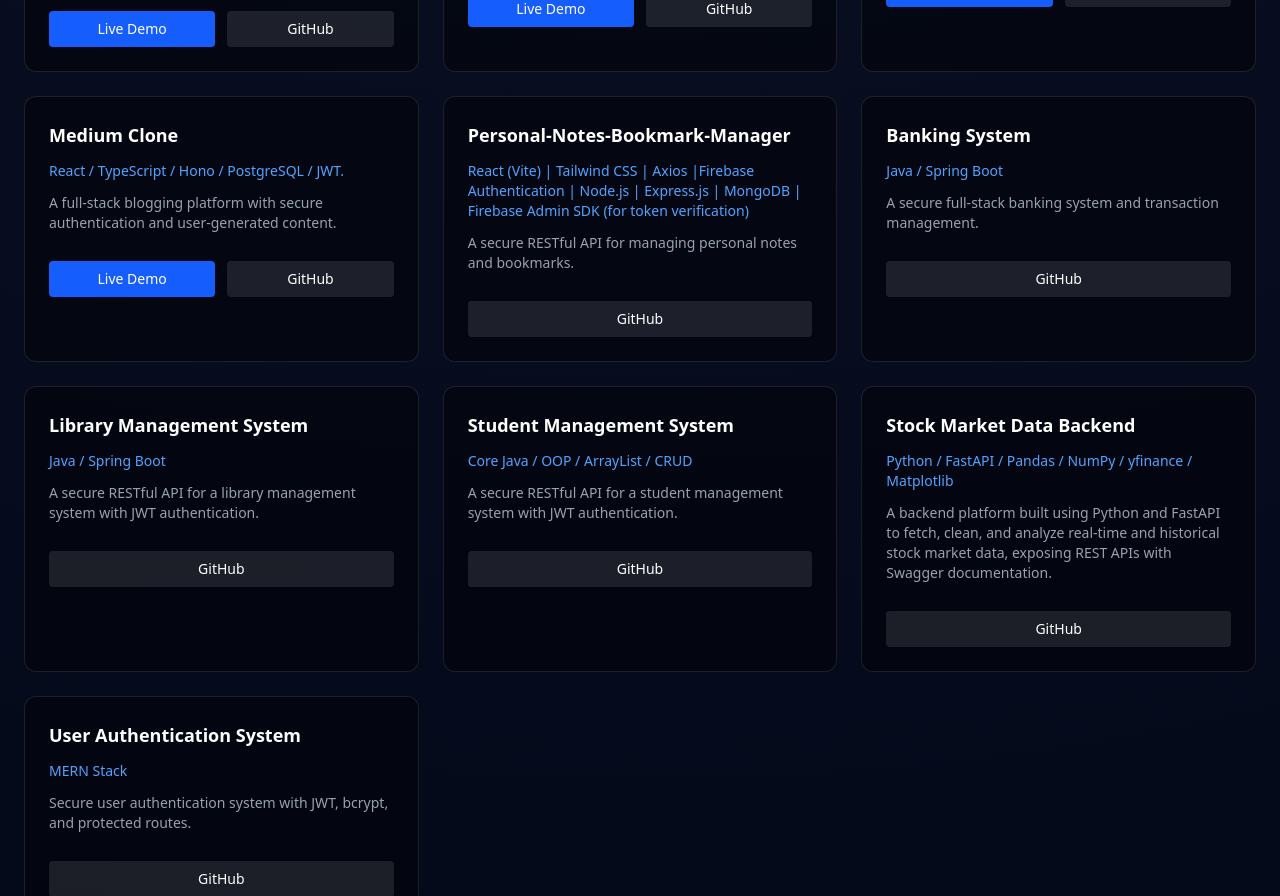
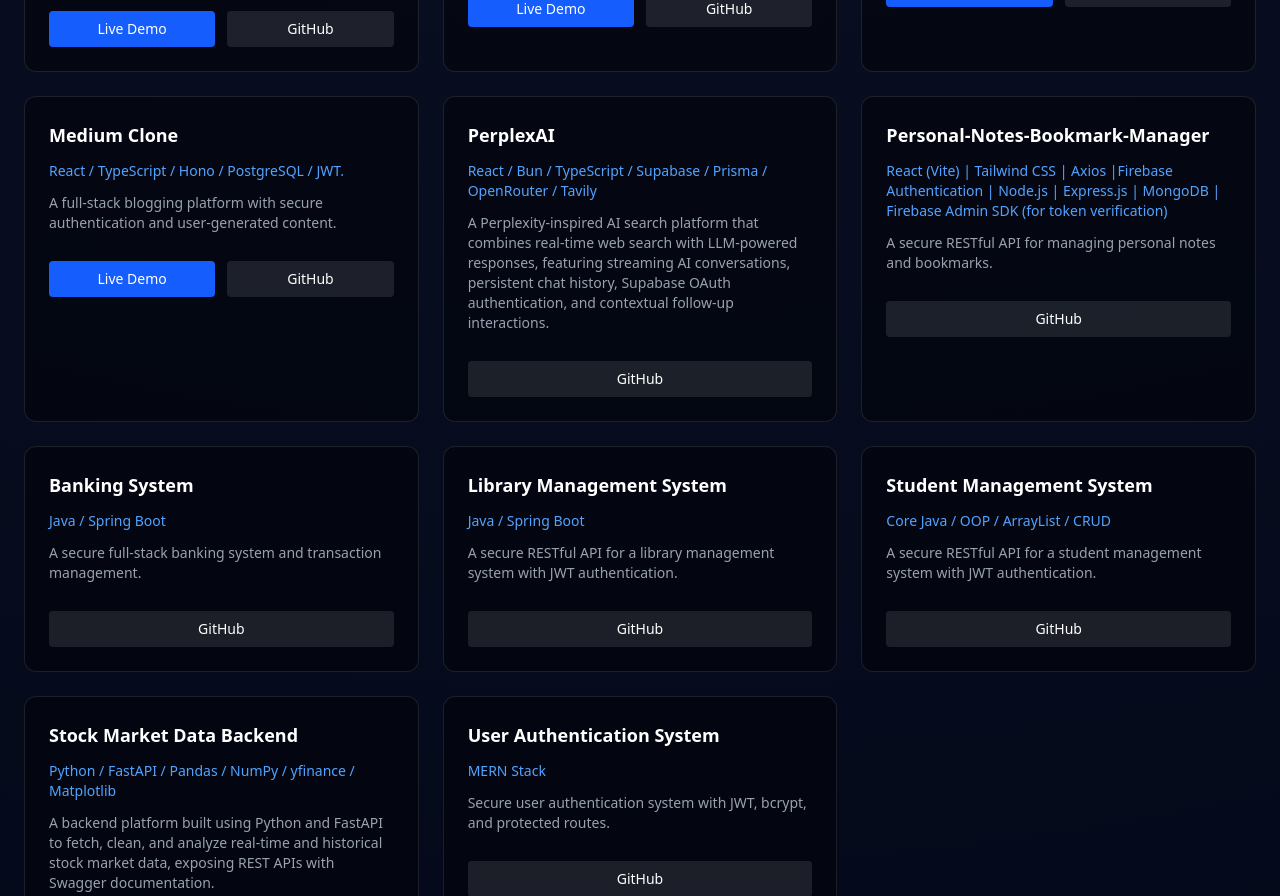
Before and after one commit to MohamedFazil1406/Portfolio, a Next.js app: page / in a window 1280 px wide. Shown: the part 2000-2896 px from the top of the page. Built offline with nearby package versions, Linux system fonts and the light colour scheme.

Commit message:
perlexity new project

```diff
--- a/components/sections/Projects.tsx
+++ b/components/sections/Projects.tsx
@@ -30,6 +30,12 @@ const projects = [
     desc: "A full-stack blogging platform with secure authentication and user-generated content.",
     github: "https://github.com/MohamedFazil1406/Medium",
     liveDemo: "https://medium-gamma-six.vercel.app/signup", // has live demo
+  },
+  {
+    title: "PerplexAI",
+    stack: "React / Bun / TypeScript / Supabase / Prisma / OpenRouter / Tavily",
+    desc: "A Perplexity-inspired AI search platform that combines real-time web search with LLM-powered responses, featuring streaming AI conversations, persistent chat history, Supabase OAuth authentication, and contextual follow-up interactions.",
+    github: "https://github.com/MohamedFazil1406/perplexity",
   },
   {
     title: "Personal-Notes-Bookmark-Manager",
```
